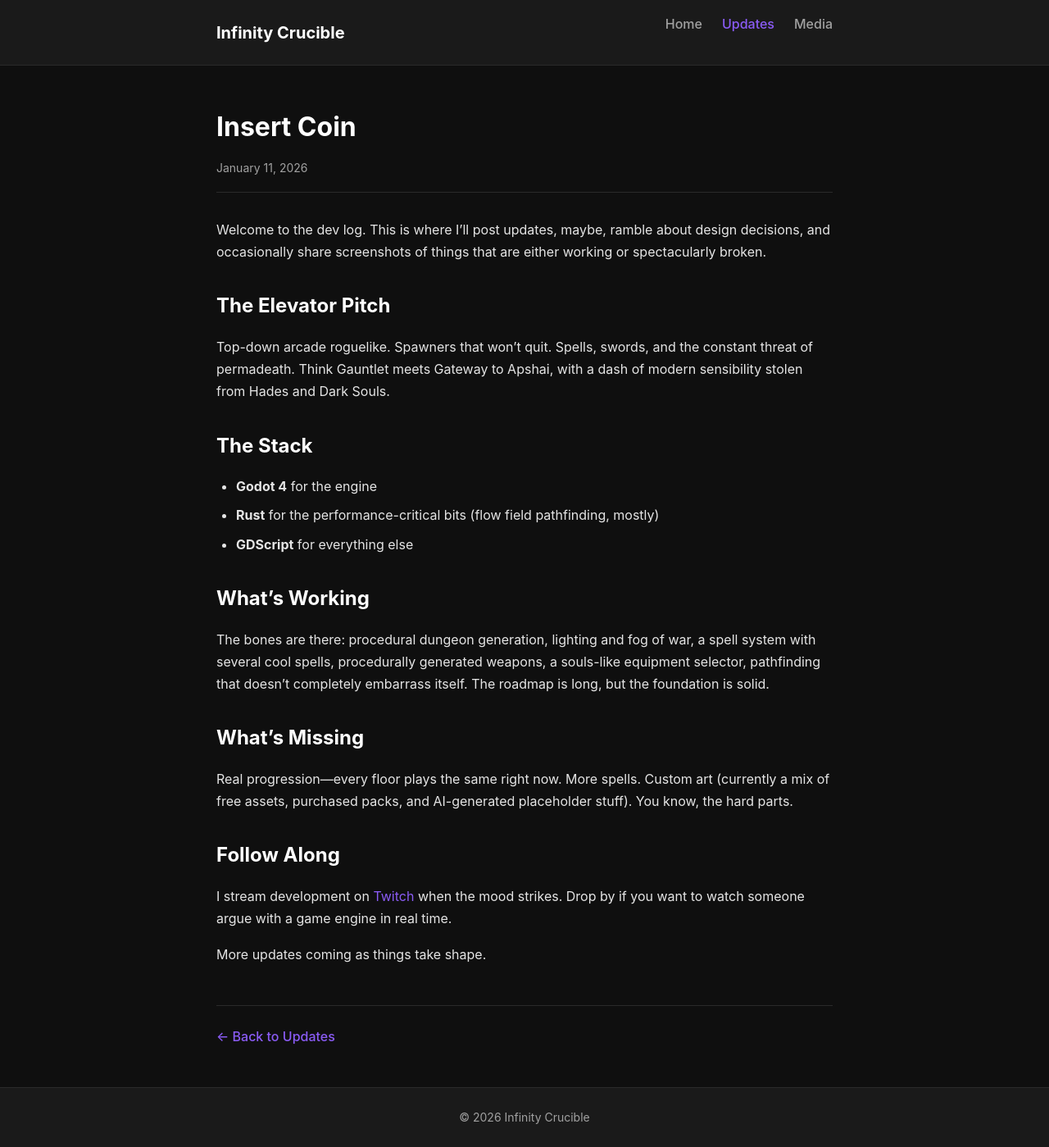
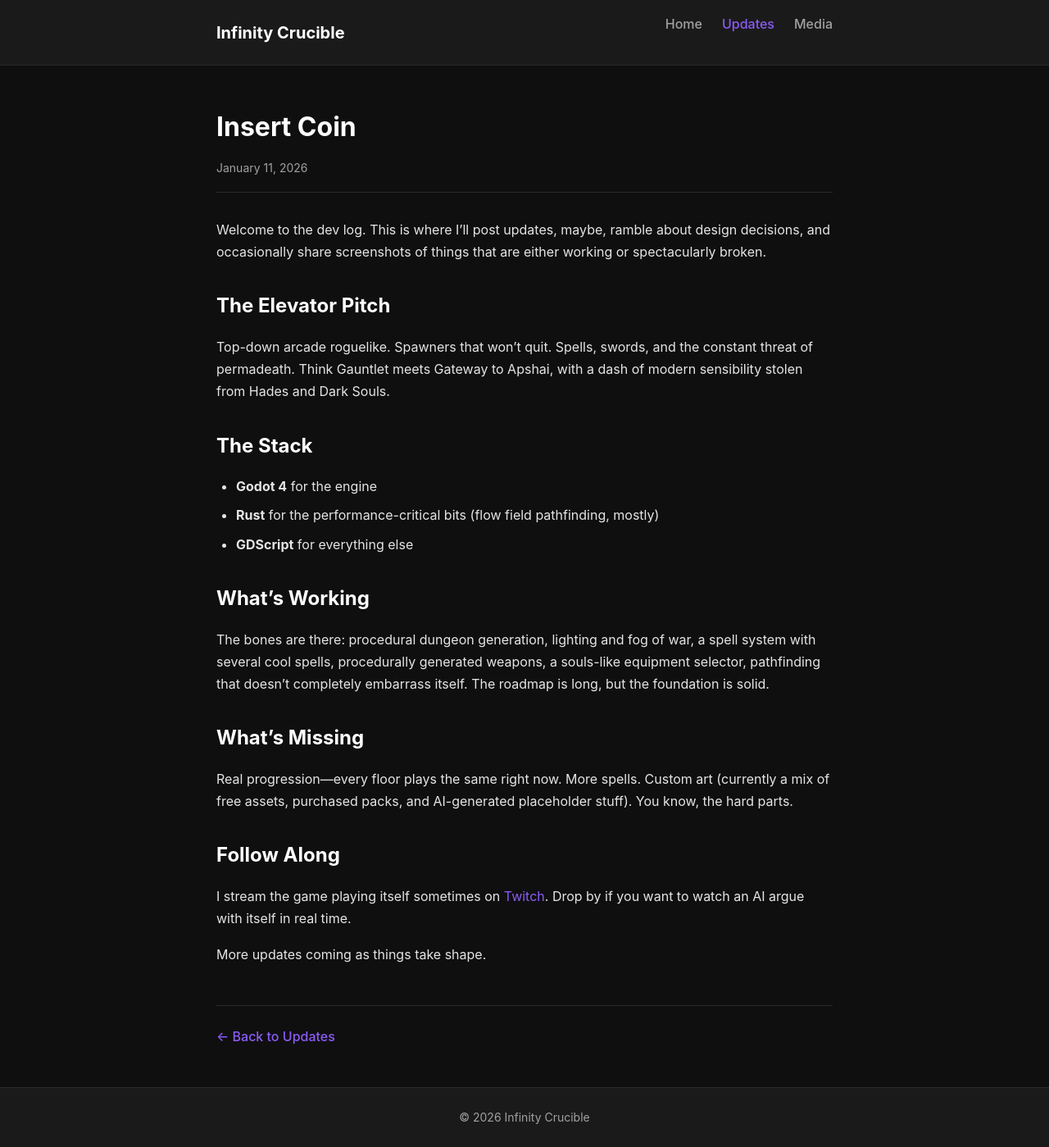
Before and after one commit to Infinity-Crucible/infinity_crucible_pages, a Jekyll site: the page built from _posts/2026-01-11-welcome.md, in a window 1280 px wide and 1399 px high. Shown: the whole window at 82% size. Built offline with Jekyll 4.4.1, drawn with Linux system fonts in a browser that asks for light colours.

Commit message:
twitch stream clarification

```diff
--- a/_posts/2026-01-11-welcome.md
+++ b/_posts/2026-01-11-welcome.md
@@ -26,6 +26,6 @@ Real progression—every floor plays the same right now. More spells. Custom art
 
 ## Follow Along
 
-I stream development on [Twitch](https://www.twitch.tv/infinitycrucible) when the mood strikes. Drop by if you want to watch someone argue with a game engine in real time.
+I stream the game playing itself sometimes on [Twitch](https://www.twitch.tv/infinitycrucible). Drop by if you want to watch an AI argue with itself in real time.
 
 More updates coming as things take shape.
```
